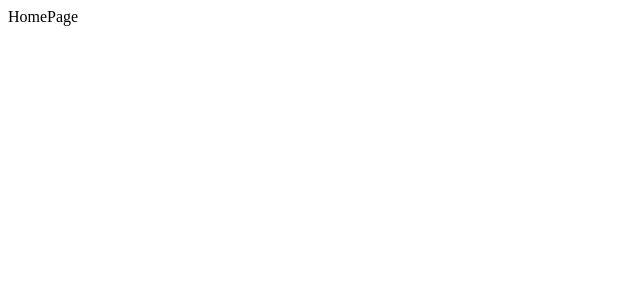
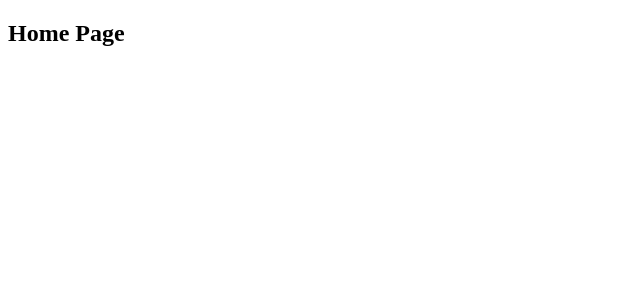
Before and after one commit to Lemito66/nextjs-prisma-login, a Next.js app: page / in a window 1280 px wide. Shown: the top 300 px of the page, without its empty margins (0-640 px from the left). Built offline with nearby package versions, Linux system fonts and the light colour scheme.

Commit message:
actulización de home page

```diff
--- a/src/app/page.jsx
+++ b/src/app/page.jsx
@@ -1,9 +1,13 @@
-import React from 'react'
+import React from "react";
 
 function HomePage() {
   return (
-    <div>HomePage</div>
-  )
+    <section className="h-[calc(100vh-7rem)] flex justify-center items-center">
+      <div>
+        <h1 className="text-white text-5xl">Home Page</h1>
+      </div>
+    </section>
+  );
 }
 
-export default HomePage
+export default HomePage;
```
